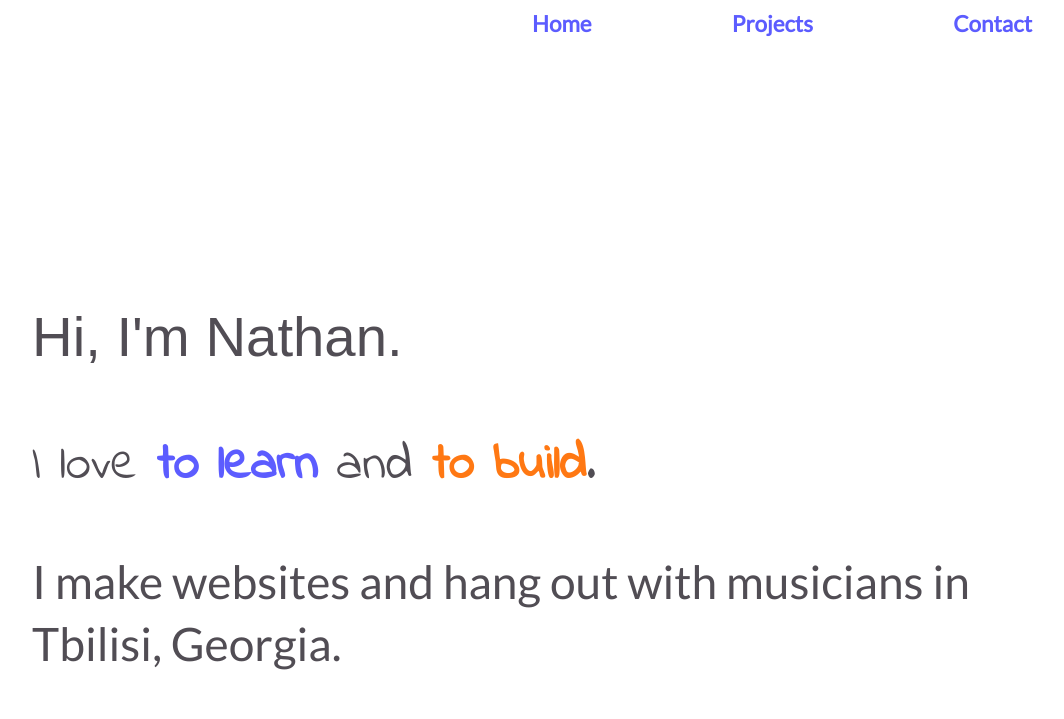
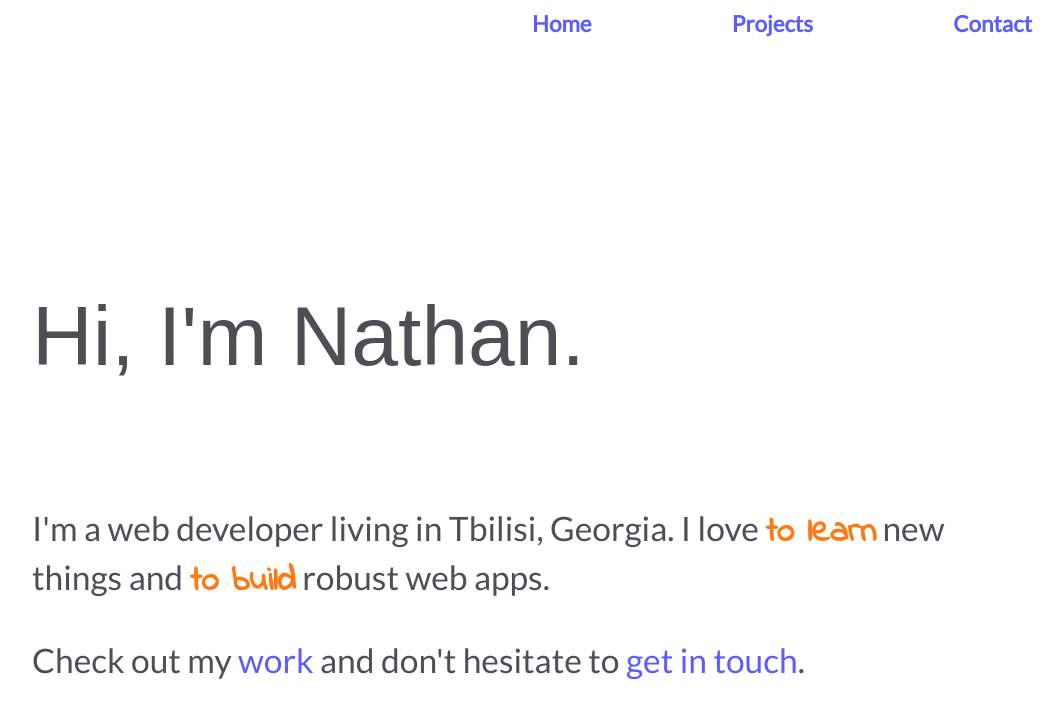
Before and after one commit to nwshane/nwshane.github.io, a Jekyll site: the page built from index.html, in a window 1280 px wide. Shown: the top 719 px of the page, without its empty margins (108-1172 px from the left). Built offline with Jekyll 4.4.1, drawn with Linux system fonts in a browser that asks for light colours; some web fonts are replaced.

Commit message:
Improvements to front page intro.

```diff
--- a/_sass/components/_important-text.scss
+++ b/_sass/components/_important-text.scss
@@ -3,9 +3,13 @@
 }
 
 .important-text.mod-intro-1 {
-  color: $primary-color;
+  font-family: $tertiary-font-family;
+  color: $secondary-color;
+  font-size: 1.05em;
 }
 
 .important-text.mod-intro-2 {
+  font-family: $tertiary-font-family;
   color: $secondary-color;
+  font-size: 1.05em;
 }
--- a/_sass/components/_intro.scss
+++ b/_sass/components/_intro.scss
@@ -6,35 +6,32 @@
 }
 
   .intro-text {
-    font-size: 1.8rem;
+    font-size: 1.2rem;
     margin: auto 0;
     padding-top: 3rem;
 
     @media (min-width: 500px) {
-      font-size: 2.5rem;
+      font-size: 1.6rem;
     }
 
     @media (min-width: 650px) {
-      font-size: 3.2rem;
+      font-size: 2.1rem;
     }
   }
 
-    .intro-text-line {
-      margin: 1em 0;
+    .intro-text-heading {
+      margin: 0;
+      margin-bottom: 7rem;
       line-height: 1.35em;
       text-align: left;
-    }
-
-    .intro-text-line:nth-child(1) {
-      font-size: 1.1em;
+      font-size: 2.5em;
       font-family: $secondary-font-family;
     }
 
-    .intro-text-line:nth-child(2) {
-      font-family: $tertiary-font-family;
-    }
-
-    .intro-text-line:last-child {
-      font-size: 0.9em;
+    .intro-text-line {
+      margin: 0;
+      line-height: 1.35em;
+      text-align: left;
+      margin-top: 1em;
       font-family: $primary-font-family;
     }
--- a/index.html
+++ b/index.html
@@ -9,16 +9,17 @@ layout: default
 <section class='intro'>
 
   <div class='intro-text'>
-    <p class='intro-text-line'>
+
+    <p class='intro-text-heading'>
       Hi, I'm Nathan.
     </p>
 
     <p class='intro-text-line'>
-      I love <strong class='important-text mod-intro-1'>to learn</strong> and <strong class='important-text mod-intro-2'>to build</strong>.
+      I'm a web developer living in Tbilisi, Georgia. I love <strong class='important-text mod-intro-1'>to learn</strong> new things and <strong class='important-text mod-intro-2'>to build</strong> robust web apps.
     </p>
 
     <p class='intro-text-line'>
-      I make websites and hang out with musicians in Tbilisi, Georgia.
+      Check out my <a href='{{ "/projects" | prepend: site.baseurl }}' class='link'>work</a> and don't hesitate to <a href='{{ "/contact" | prepend: site.baseurl }}' class='link'>get in touch</a>.
     </p>
   </div>
 
```
